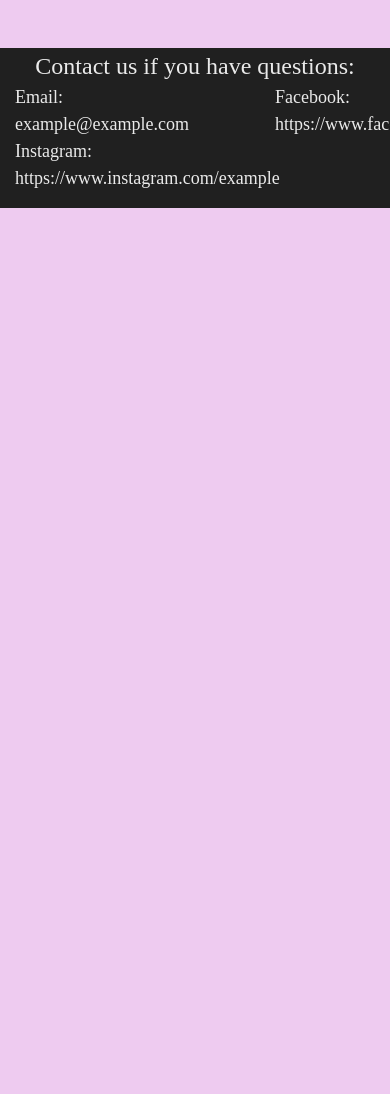
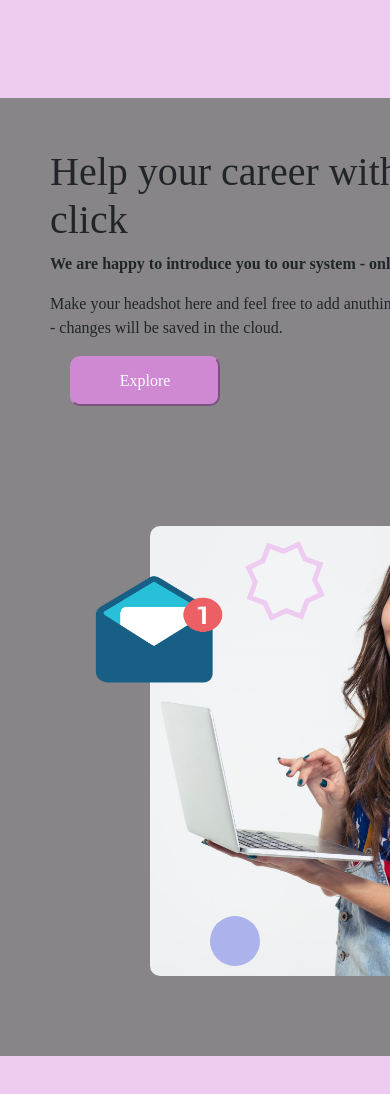
Before and after one commit to TheLides/myportfoliopring, a website: page Frontend12/wwwroot/Index.html in a window 390 px wide. Shown: the part 832-1926 px from the top of the page. Before the commit the page ends 1040 px from the top, so only its background shows below. Drawn offline with Linux system fonts and the light colour scheme; a web font is replaced by a local one.

Commit message:
Second part done

```diff
--- a/Frontend12/wwwroot/Index.html
+++ b/Frontend12/wwwroot/Index.html
@@ -53,7 +53,7 @@
     </nav>
 </header>
 <main>
-
+    <div class="sitePart">
         <div class="firstPartText quando">
             <h1>MyPortfolio - your works online</h1>
             <p>Let's make your life a little bit easier.</p>
@@ -65,23 +65,42 @@
             <img src="Pictures/cover-image-1-8.png" id="picOnFirstPart" alt="">
             <img src="Pictures/doccheck-tha-brand-icon.png" id="docOnFirstPart" alt="">
         </div>
-</main>
-<div class="footer salsa">
-    <div class="container text-center">
-        <span>Contact us if you have questions:</span>
     </div>
-    <div class="container">
-        <div class="row">
-            <div class="col-6">
-                <p>Email: example@example.com<br>
-                    Instagram: https://www.instagram.com/example</p>
+    <div class="sitePart greyPart">
+        <div class="secondPartText quando">
+            <h1>Help your career with one click</h1>
+            <p><b>We are happy to introduce you to our system - online portfolio!</b></p>
+            <p>Make your headshot here and feel free to add anuthing whenever you want - changes will be saved in the
+                cloud.</p>
+            <button class="mainBtn btnMy">Explore</button>
         </div>
-            <div class="col-4 offset-2">
-                <p>Facebook: https://www.facebook.com/example</p>
+        <div class="secondPartPic">
+            <img src="Pictures/Depositphotos_86543378_original.jpg" id="picOnSecondPart" alt="">
+            <div id="starBorder"></div>
+            <div id="starOnSecondPart"></div>
+            <div id="circleUnfilled"></div>
+            <div id="circleFilledBorder"></div>
+            <div id="circleFilled"></div>
+            <img src="Pictures/icon_desktop-05-min.png" id="mailOnSecondPart" alt="">
         </div>
     </div>
-    </div>
-</div>
+</main>
+<!--<div class="footer salsa">-->
+<!--    <div class="container text-center">-->
+<!--        <span>Contact us if you have questions:</span>-->
+<!--    </div>-->
+<!--    <div class="container">-->
+<!--        <div class="row">-->
+<!--            <div class="col-6">-->
+<!--                <p>Email: example@example.com<br>-->
+<!--                    Instagram: https://www.instagram.com/example</p>-->
+<!--            </div>-->
+<!--            <div class="col-4 offset-2">-->
+<!--                <p>Facebook: https://www.facebook.com/example</p>-->
+<!--            </div>-->
+<!--        </div>-->
+<!--    </div>-->
+<!--</div>-->
 <script src="/vendor.min.js"></script>
 <script type="text/javascript" src="index.js"></script>
 </body>
--- a/Frontend12/wwwroot/index.css
+++ b/Frontend12/wwwroot/index.css
@@ -15,6 +15,9 @@ nav {
 .quando {
     font-family: Quando;
 }
+
+/*   Navbar   */
+
 nav a {
     text-color: #282A3F;
     font-weight: bold;
@@ -34,10 +37,21 @@ main {
     margin-top: 3.5rem;
 }
 
+.sitePart {
+    width: 100%;
+    height: 100vh;
+}
+
+.sitePart.greyPart {
+    background: #878588;
+}
+
+/*   Site parts   */
+
 .firstPartPic {
     float: left;
     width: 550px;
-    margin-left: -90%;
+    margin-left: -85%;
 }
 
 .firstPartText {
@@ -45,8 +59,26 @@ main {
     width: 400px;
     text-align: right;
     margin-top: 120px;
-    margin-left: 65%;
+    margin-left: 62%;
 }
+
+.secondPartText {
+    float: left;
+    width: 530px;
+    text-align: left;
+    margin-top: 120px;
+    padding-left: 160px;
+    margin-right: 38%;
+}
+
+.secondPartPic {
+    float: left;
+    height: 600px;
+    width: 600px;
+    margin-left: -25%;
+}
+
+/*   Buttons   */
 
 .btnMy {
     width: 150px;
@@ -75,11 +107,14 @@ main {
     .moreInfoBtn:focus {
         outline: none;
     }
+
+/*   Site's first part parts   */
+
 #picOnFirstPart {
     position: relative;
     width: 400px;
     height: 200px;
-    left: 150px;
+    left: 100px;
     top: -50px;
     border-radius: 10px;
 }
@@ -88,7 +123,6 @@ main {
     position: relative;
     width: 190px;
     height: 190px;
-    left: 80px;
     top: 50px;
     z-index: -1;
     border-radius: 50%;
@@ -100,8 +134,105 @@ main {
     width: 140px;
     height: 140px;
     top: 30px;
-    left: 65px;
+    left: 50px;
 }
+
+/*   Site's second part parts   */
+
+#picOnSecondPart {
+    position: relative;
+    width: 420px;
+    height: 450px;
+    border-radius: 10px;
+    right: -150px;
+    top: 70px;
+}
+
+#mailOnSecondPart {
+    position: relative;
+    width: 170px;
+    height: 150px;
+    left: 70px;
+    top: -610px;
+}
+
+#starOnSecondPart {
+    top: -430px;
+    left: 250px;
+    width: 50px;
+    height: 50px;
+    margin: 10px;
+    background: #F3F4F6;
+    position: relative;
+    transform: rotate(20deg);
+
+}
+#starOnSecondPart:before {
+    content: "";
+    height: 50px;
+    width: 50px;
+    background: inherit;
+    position: absolute;
+    top: 0;
+    left: 0;
+    transform: rotate(135deg);
+}
+
+#starBorder {
+    top: -365px;
+    left: 245px;
+    width: 60px;
+    height: 60px;
+    margin: 10px;
+    background: #EECBF0;
+    position: relative;
+    transform: rotate(20deg);
+}
+
+#starBorder:before {
+    content: "";
+    height: 60px;
+    width: 60px;
+    background: inherit;
+    position: absolute;
+    top: 0;
+    left: 0;
+    transform: rotate(135deg);
+}
+
+#circleUnfilled {
+    position: relative;
+    top: -130px;
+    left: 210px;
+    width: 50px;
+    height: 50px;
+    background: #ACB2EB;
+    border-radius: 50%;
+}
+
+#circleFilled {
+    position: relative;
+    top: -560px;
+    left: 530px;
+    width: 30px;
+    height: 30px;
+    background: #F3F4F6;
+    border-radius: 50%;
+}
+
+#circleFilledBorder {
+    position: relative;
+    top: -525px;
+    left: 525px;
+    width: 40px;
+    height: 40px;
+    background: #ACB2EB;
+    border-radius: 50%;
+}
+
+
+/*   Last part   */
+
 .footer {
     background-color: #202020;
 }
@@ -116,17 +247,32 @@ main {
     color: #EAEAEA;
 }
 
-@media (max-width: 1000px) {
-    .firstPartPic {}
-}
 
 @media(max-width: 1100px){
+    .sitePart {
+        height: 100%;
+    }
     .firstPartText{
         float: none;
         margin: 120px auto;
     }
     .firstPartPic{
         float: none;
-        margin: 0 auto;
+        margin: 50px auto;
     }
+
+    .secondPartText {
+        float: none;
+        margin: 50px auto;
+        padding-top: 50px;
+        padding-left: 50px;
+    }
+    .secondPartPic {
+        float: none;
+        margin: 50px auto;
+    }
+    /*.secondPartPic img {*/
+    /*    top: 0;*/
+    /*    left: 0;*/
+    /*}*/
 }
```
Also changed, not shown: Frontend12/wwwroot/Pictures/Depositphotos_86543378_original.jpg (added), Frontend12/wwwroot/Pictures/icon_desktop-05-min.png (added). Lines whose indentation alone changed are shown as unchanged.
